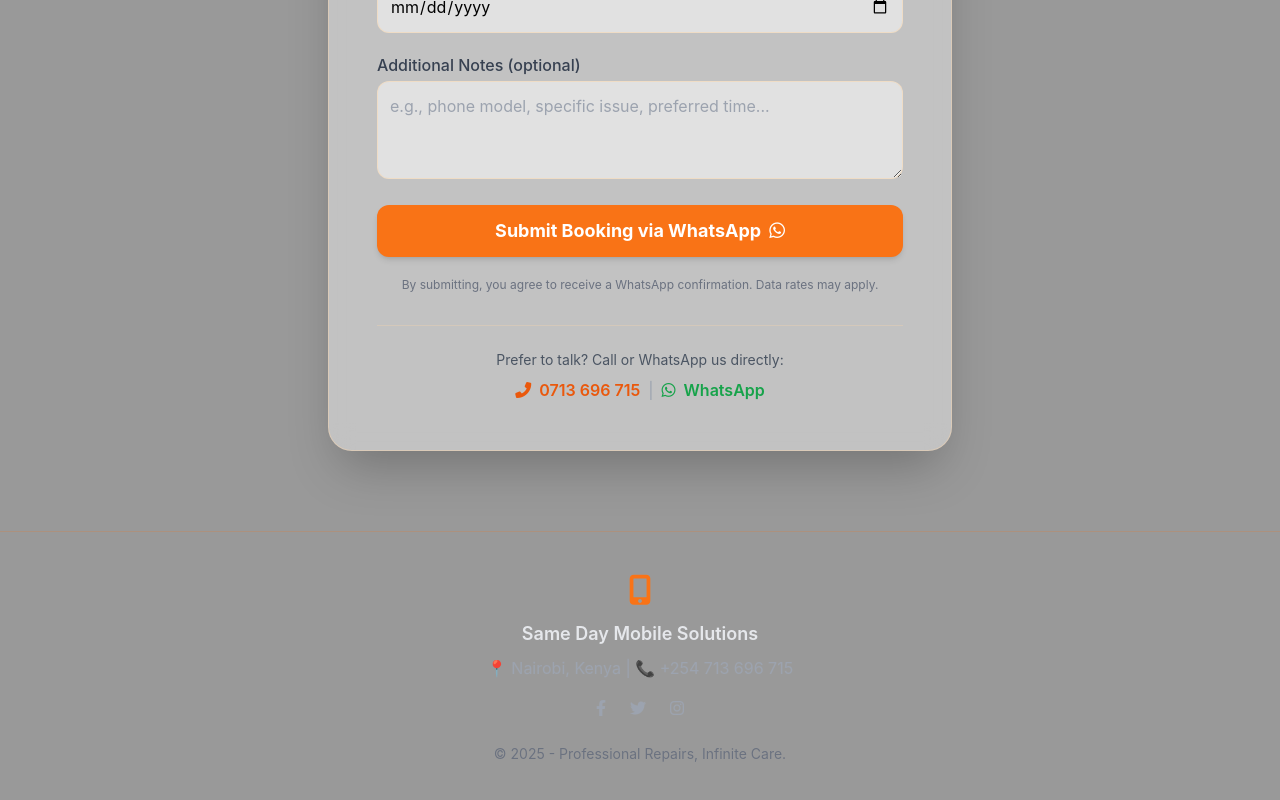
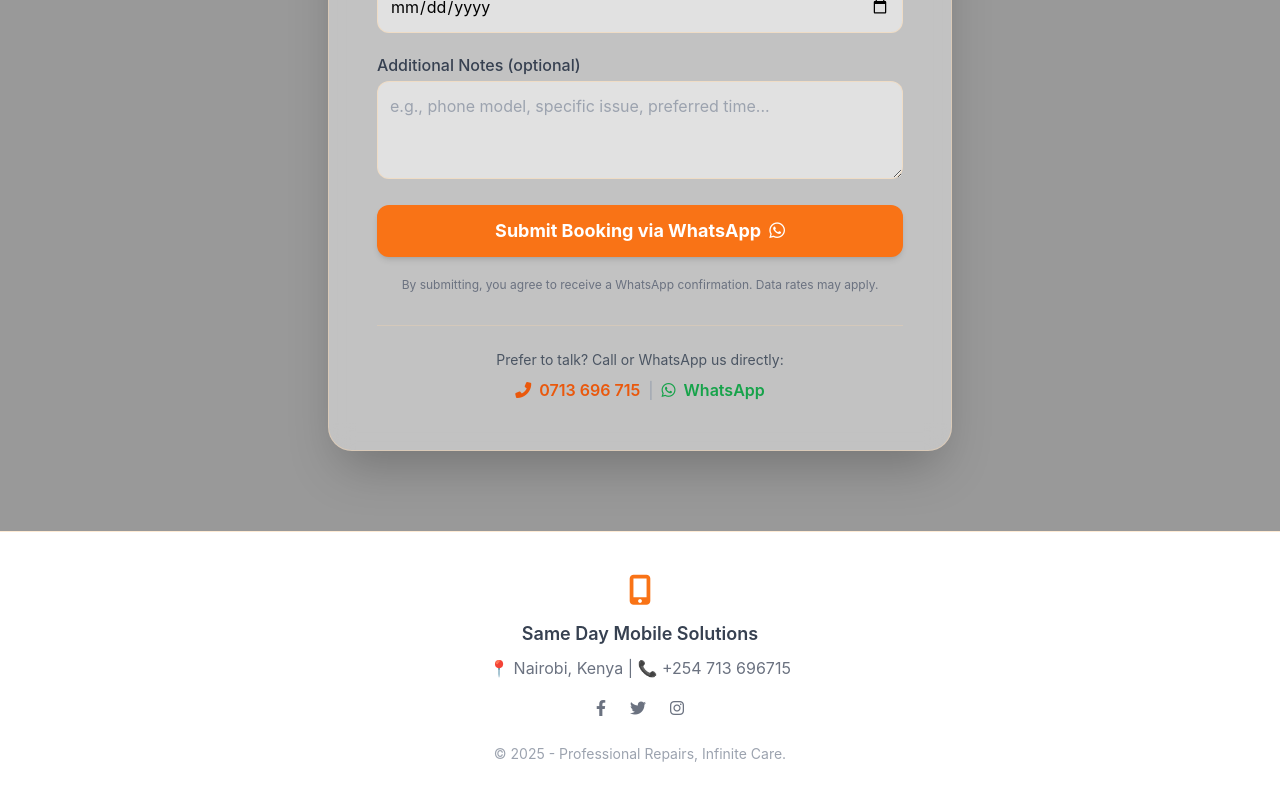
Before and after one commit to paul261722/sameday-mobile, a React (Create React App) app: page /booking in a window 1280 px wide. Shown: the part 1039-1839 px from the top of the page. Built offline with nearby package versions, Linux system fonts and the light colour scheme.

Commit message:
Fix Contact useCallback dependency issue

```diff
--- a/src/Components/Contact.jsx
+++ b/src/Components/Contact.jsx
@@ -1,4 +1,7 @@
 import { useState, useEffect, useRef, useCallback } from 'react';
+
+// Define shopCoords outside the component – it never changes
+const shopCoords = [-1.2860, 36.8225];
 
 const Contact = () => {
   const [form, setForm] = useState({ name: '', email: '', message: '' });
@@ -6,8 +9,6 @@ const Contact = () => {
   const [loading, setLoading] = useState(false);
   const mapRef = useRef(null);
   const mapInstanceRef = useRef(null);
-
-  const shopCoords = [-1.2860, 36.8225];
 
   const initMap = useCallback((L) => {
     if (mapInstanceRef.current || !mapRef.current) return;
@@ -26,7 +27,7 @@ const Contact = () => {
       `)
       .openPopup();
     mapInstanceRef.current = map;
-  }, [shopCoords]);
+  }, []); // Empty dependency array because shopCoords is now stable outside
 
   useEffect(() => {
     if (window.L) {
--- a/src/Components/Footer.jsx
+++ b/src/Components/Footer.jsx
@@ -1,37 +1,16 @@
 const Footer = () => {
   return (
-    <footer className="bg-black/40 backdrop-blur-md border-t border-orange-500/20 py-10 text-gray-300">
+    <footer className="bg-white/40 backdrop-blur-md border-t border-orange-200/50 py-10 text-gray-600">
       <div className="container mx-auto px-6 text-center">
         <i className="fas fa-mobile-alt text-3xl mb-3 text-orange-500"></i>
-        <p className="text-lg font-semibold text-gray-200">Same Day Mobile Solutions</p>
-        <p className="mt-2 text-gray-400">📍 Nairobi, Kenya | 📞 +254 713 696 715</p>
+        <p className="text-lg font-semibold text-gray-700">Same Day Mobile Solutions</p>
+        <p className="mt-2 text-gray-500">📍 Nairobi, Kenya | 📞 +254 713 696715</p>
         <div className="flex justify-center space-x-6 mt-4">
-          <a
-            href="https://facebook.com"
-            target="_blank"
-            rel="noopener noreferrer"
-            className="text-gray-400 hover:text-orange-500 transition-colors"
-          >
-            <i className="fab fa-facebook-f"></i>
-          </a>
-          <a
-            href="https://twitter.com"
-            target="_blank"
-            rel="noopener noreferrer"
-            className="text-gray-400 hover:text-orange-500 transition-colors"
-          >
-            <i className="fab fa-twitter"></i>
-          </a>
-          <a
-            href="https://instagram.com"
-            target="_blank"
-            rel="noopener noreferrer"
-            className="text-gray-400 hover:text-orange-500 transition-colors"
-          >
-            <i className="fab fa-instagram"></i>
-          </a>
+          <a href="#" className="text-gray-500 hover:text-orange-500 transition-colors"><i className="fab fa-facebook-f"></i></a>
+          <a href="#" className="text-gray-500 hover:text-orange-500 transition-colors"><i className="fab fa-twitter"></i></a>
+          <a href="#" className="text-gray-500 hover:text-orange-500 transition-colors"><i className="fab fa-instagram"></i></a>
         </div>
-        <p className="text-sm mt-6 text-gray-500">© 2025 - Professional Repairs, Infinite Care.</p>
+        <p className="text-sm mt-6 text-gray-400">© 2025 - Professional Repairs, Infinite Care.</p>
       </div>
     </footer>
   );
```
